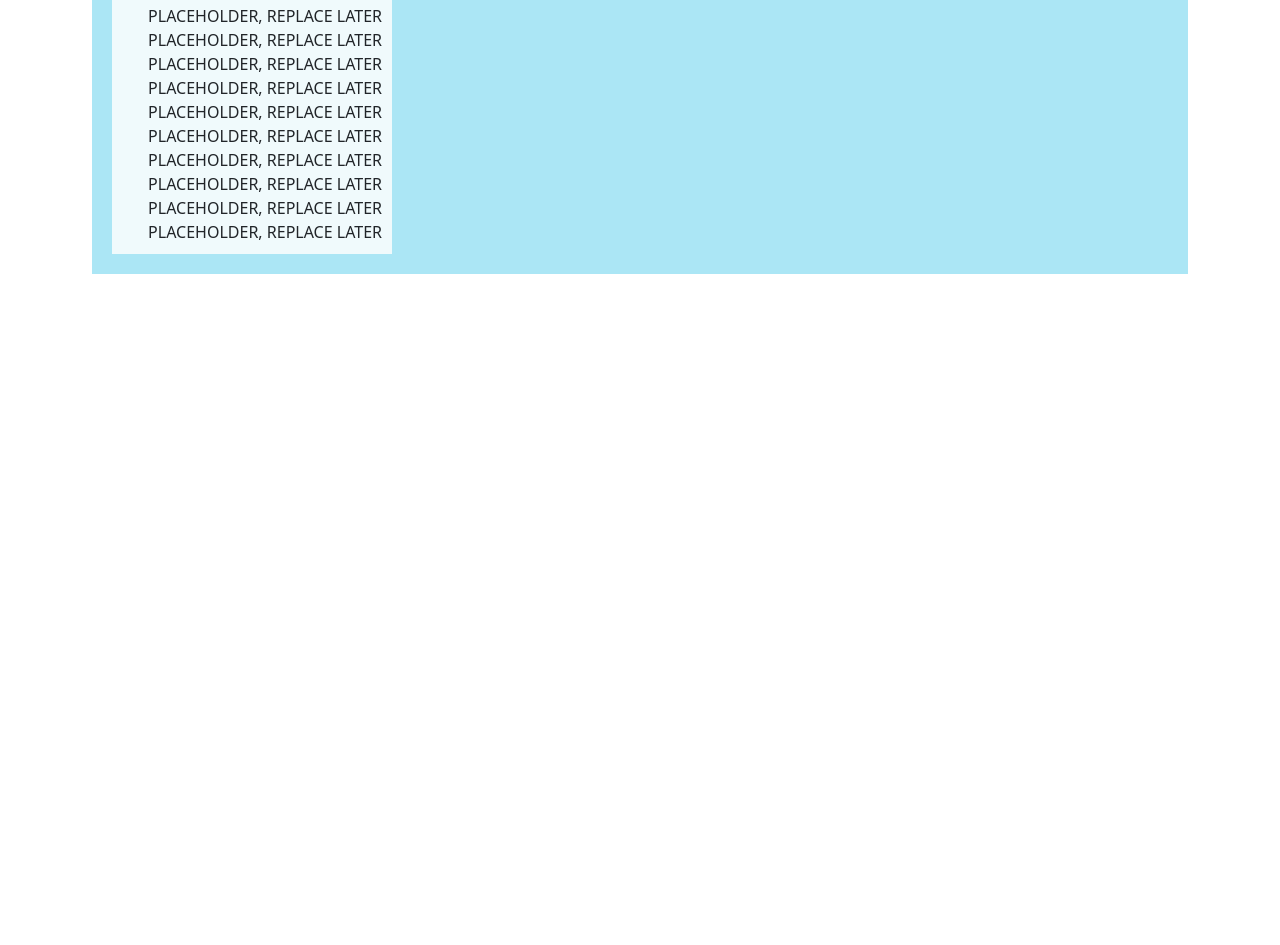
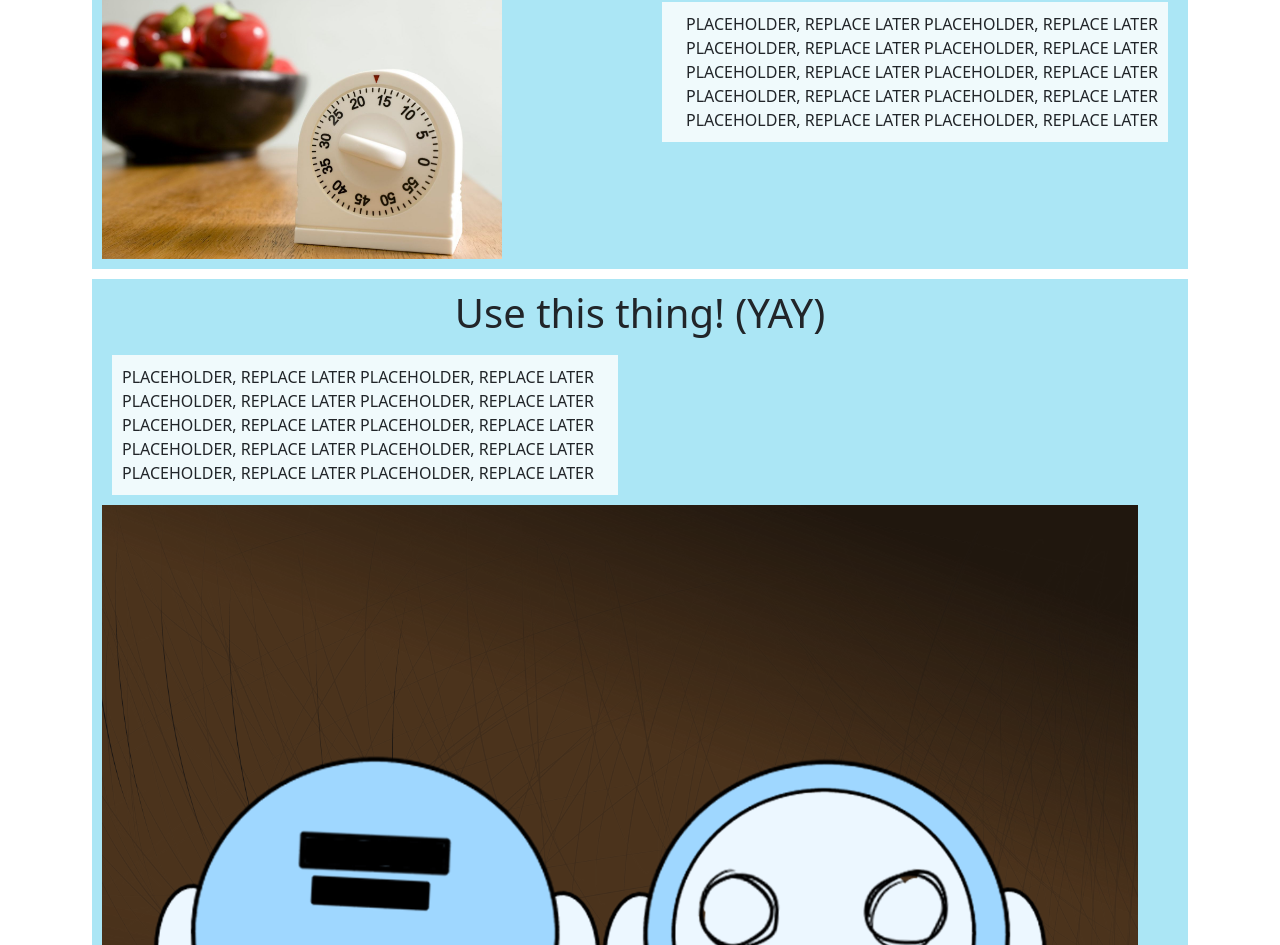
Before and after one commit to astrid5825/sep10-freedom-project, a plain HTML site: page index.html in a window 1280 px wide. Shown: the part 506-1451 px from the top of the page. Before the commit the page ends 800 px from the top, so only its background shows below. Drawn offline with nearby package versions, Linux system fonts and the light colour scheme.

Commit message:
Fri, Apr 19, 2024, 12:40 PM -04:00

```diff
--- a/index.html
+++ b/index.html
@@ -69,17 +69,39 @@
   <div class="container">
   <div class="col-sm-12">
     <div class="inspo">
+        <div class="row">
         <h1 class=old>Why use this thing??? (ew)</h1>
-       <div class
+        <div class="col-md-6">
         <img src="stinkyoldtimer.jpg" id="timer"class="img-rounded" class="img-responsive img-small center-block1">
+    </div>
+    <div class="col-md-6">
          <div class=oldreasoning>PLACEHOLDER, REPLACE LATER PLACEHOLDER, REPLACE LATER PLACEHOLDER, REPLACE LATER PLACEHOLDER, REPLACE LATER PLACEHOLDER, REPLACE LATER PLACEHOLDER, REPLACE LATER PLACEHOLDER, REPLACE LATER PLACEHOLDER,
             REPLACE LATER PLACEHOLDER, REPLACE LATER PLACEHOLDER, REPLACE LATER</div>
-            </div>
+</div>
+        </div>
+        </div>
         </div>
     </div>
 </div>
   </div>
 
+  <div class="container">
+    <div class="col-sm-12">
+      <div class="inspo">
+          <div class="row">
+          <h1 class=old>Use this thing! (YAY)</h1>
+          <div class="col-md-6">
+            <div class=blureasoning>PLACEHOLDER, REPLACE LATER PLACEHOLDER, REPLACE LATER PLACEHOLDER, REPLACE LATER PLACEHOLDER, REPLACE LATER PLACEHOLDER, REPLACE LATER PLACEHOLDER, REPLACE LATER PLACEHOLDER, REPLACE LATER PLACEHOLDER,
+                REPLACE LATER PLACEHOLDER, REPLACE LATER PLACEHOLDER, REPLACE LATER</div>
+      <div class="col-md-6">
+        <img src="image-128.png" id="Blubudy"class="img-rounded" class="img-responsive img-small center-block1"> </div>
+     </div>
+          </div>
+          </div>
+          </div>
+      </div>
+  </div>
+    </div>
         <!-- HTML -->
 
 
--- a/style.css
+++ b/style.css
@@ -34,6 +34,18 @@ text-align: center;
 }
 
 #timer{
-  width:300px;
+  width:400px;
   align:left;
 }
+
+#Blubuddy{
+  width:20px;
+  align:right;
+}
+
+.blureasoning{
+  background:#f0fafc;
+    margin: 10px;
+    padding: 10px;
+    text-align: left;
+}
```
